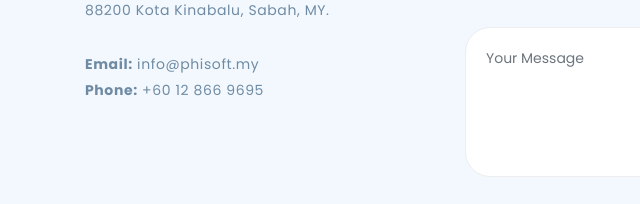
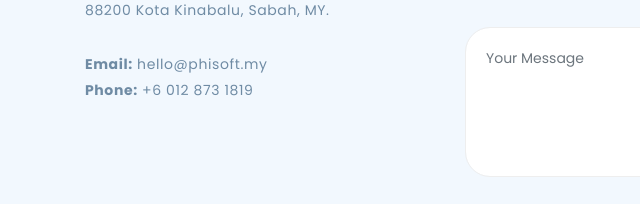
Before and after one commit to phisoft/kertasdms-web, a plain HTML site: page index.html in a window 1280 px wide. Shown: the part 5849-6053 px from the top of the page, 0-640 px from the left. Drawn offline with nearby package versions, Linux system fonts and the light colour scheme.

Commit message:
update email and contact no

```diff
--- a/index.html
+++ b/index.html
@@ -999,8 +999,8 @@
                             Sabah, MY.
                         </p>
 
-                        <p><strong>Email:</strong> info@phisoft.my
-                            <br> <strong>Phone:</strong> +60 12 866 9695
+                        <p><strong>Email:</strong> hello@phisoft.my
+                            <br> <strong>Phone:</strong> +6 012 873 1819
 
 
                     </div>
```
